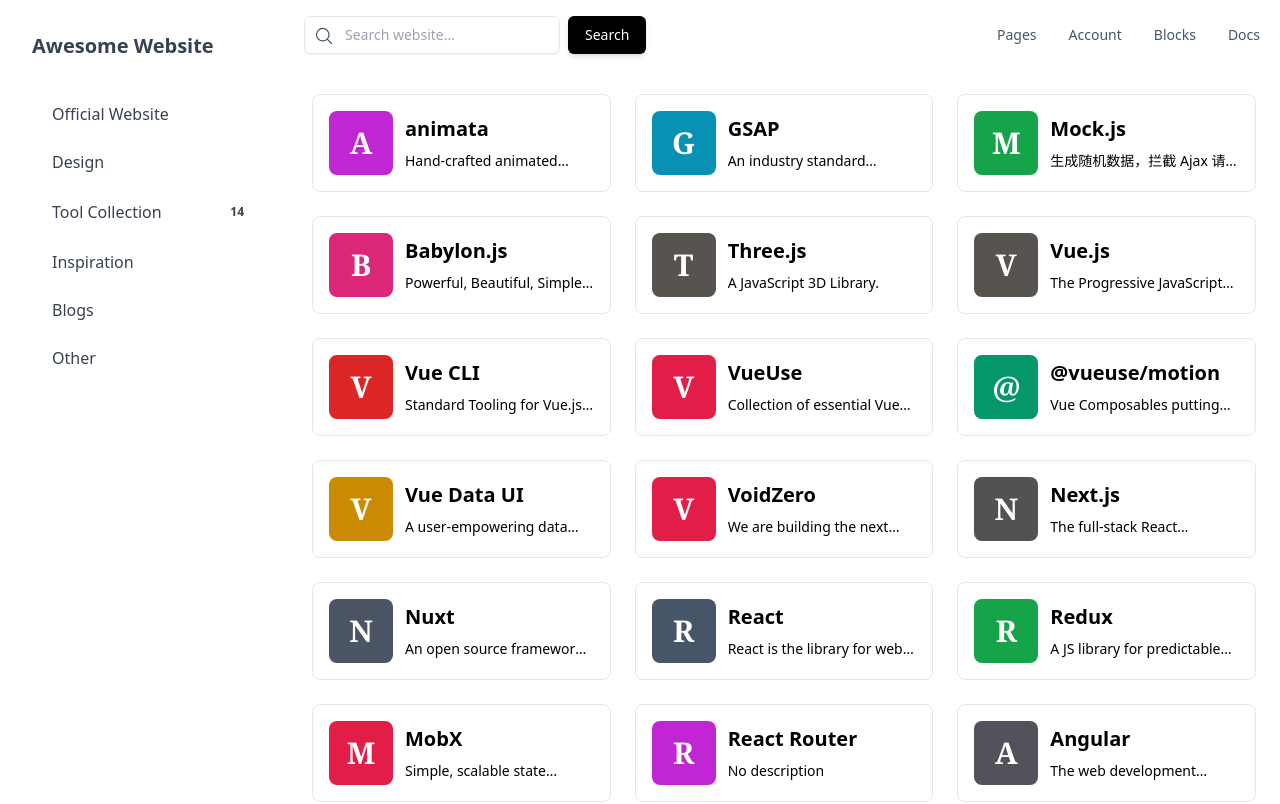
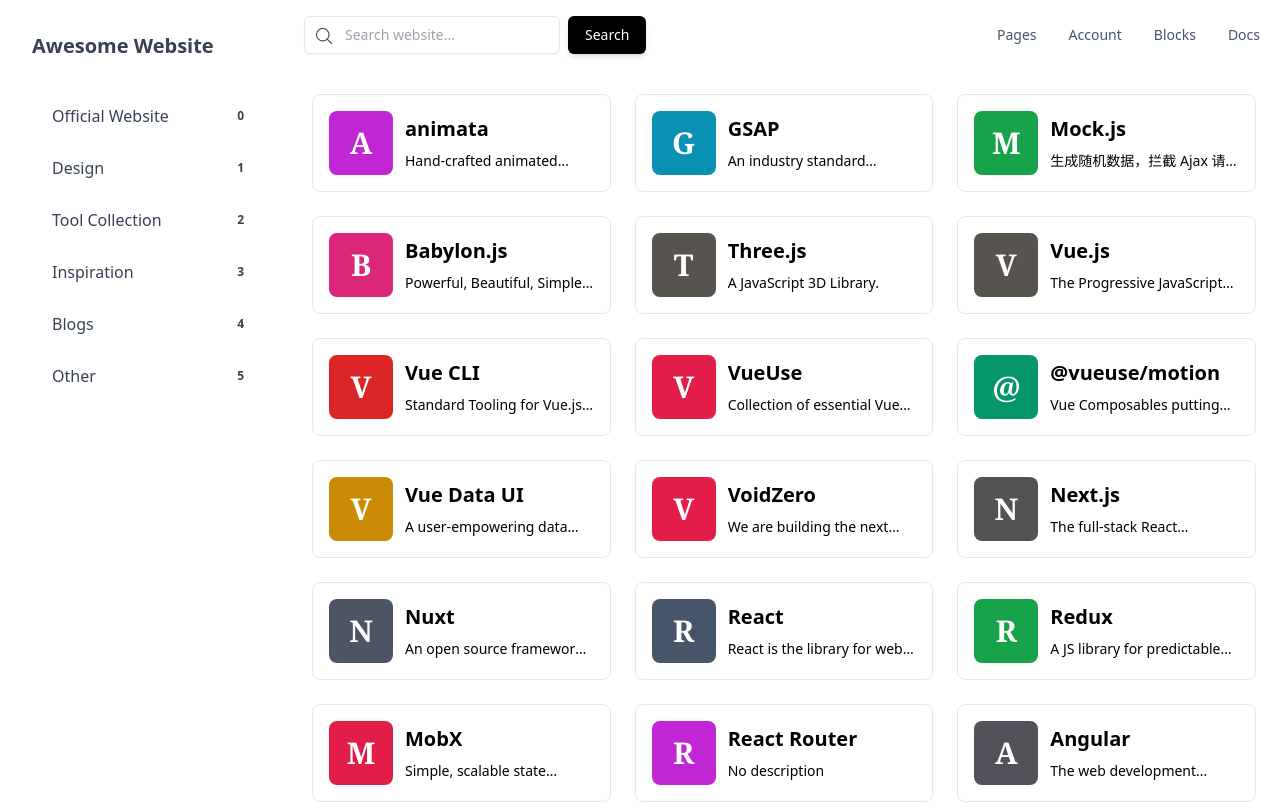
Before and after one commit to cccoding365/awesome-website, a Next.js app: page / in a window 1280 px wide. Shown: the top 804 px of the page. Built offline with nearby package versions, Linux system fonts and the light colour scheme.

Commit message:
Use the setCategories

```diff
--- a/app/page.jsx
+++ b/app/page.jsx
@@ -6,7 +6,7 @@
     return (
         <div className="flex">
             <AwSidebar></AwSidebar>
-            <div>
+            <div className="flex flex-col w-full">
                 <AwNavbar></AwNavbar>
                 <AwMainContainer></AwMainContainer>
             </div>
--- a/components/AwNavbar.jsx
+++ b/components/AwNavbar.jsx
@@ -20,7 +20,7 @@
 export default function AwNavbar() {
     return (
         <nav className="sticky top-0 block w-full p-4 bg-white">
-            <div className="flex flex-wrap items-center justify-between">
+            <div className="flex w-full flex-wrap items-center justify-between">
                 <div className="items-center hidden gap-x-2 lg:flex">
                     <div className="relative">
                         <IconSearch></IconSearch>
--- a/components/AwSidebar.jsx
+++ b/components/AwSidebar.jsx
@@ -1,4 +1,19 @@
+"use client"
+import { useEffect, useState } from "react"
+
 export default function AwSidebar() {
+    const [categories, setCategories] = useState([])
+    useEffect(() => {
+        setCategories([
+            "Official Website",
+            "Design",
+            "Tool Collection",
+            "Inspiration",
+            "Blogs",
+            "Other"
+        ])
+    }, [])
+
     return (
         <div className="sticky top-0 hidden md:flex w-full h-screen max-w-[18rem] flex-col bg-white bg-clip-border p-4 text-gray-700">
             <div className="p-4 mb-2">
@@ -6,54 +21,23 @@
                     Awesome Website
                 </h5>
             </div>
+
             <nav className="flex min-w-[240px] flex-col gap-1 p-2 font-sans text-base font-normal text-blue-gray-700">
+                {categories.map((category, index) => (
                     <div
+                        key={index}
                         role="button"
                         className="flex items-center w-full p-3 leading-tight transition-all rounded-lg outline-none text-start hover:bg-blue-gray-50 hover:bg-opacity-80 hover:text-blue-gray-900 focus:bg-blue-gray-50 focus:bg-opacity-80 focus:text-blue-gray-900 active:bg-blue-gray-50 active:bg-opacity-80 active:text-blue-gray-900"
                     >
                         <div className="grid mr-4 place-items-center"></div>
-                    Official Website
-                </div>
-                <div
-                    role="button"
-                    className="flex items-center w-full p-3 leading-tight transition-all rounded-lg outline-none text-start hover:bg-blue-gray-50 hover:bg-opacity-80 hover:text-blue-gray-900 focus:bg-blue-gray-50 focus:bg-opacity-80 focus:text-blue-gray-900 active:bg-blue-gray-50 active:bg-opacity-80 active:text-blue-gray-900"
-                >
-                    <div className="grid mr-4 place-items-center"></div>
-                    Design
-                </div>
-                <div
-                    role="button"
-                    className="flex items-center w-full p-3 leading-tight transition-all rounded-lg outline-none text-start hover:bg-blue-gray-50 hover:bg-opacity-80 hover:text-blue-gray-900 focus:bg-blue-gray-50 focus:bg-opacity-80 focus:text-blue-gray-900 active:bg-blue-gray-50 active:bg-opacity-80 active:text-blue-gray-900"
-                >
-                    <div className="grid mr-4 place-items-center"></div>
-                    Tool Collection
+                        {category}
                         <div className="grid ml-auto place-items-center justify-self-end">
                             <div className="relative grid items-center px-2 py-1 font-sans text-xs font-bold uppercase rounded-full select-none whitespace-nowrap bg-blue-gray-500/20 text-blue-gray-900">
-                            <span className="">14</span>
+                                <span className="">{index}</span>
                             </div>
                         </div>
                     </div>
-                <div
-                    role="button"
-                    className="flex items-center w-full p-3 leading-tight transition-all rounded-lg outline-none text-start hover:bg-blue-gray-50 hover:bg-opacity-80 hover:text-blue-gray-900 focus:bg-blue-gray-50 focus:bg-opacity-80 focus:text-blue-gray-900 active:bg-blue-gray-50 active:bg-opacity-80 active:text-blue-gray-900"
-                >
-                    <div className="grid mr-4 place-items-center"></div>
-                    Inspiration
-                </div>
-                <div
-                    role="button"
-                    className="flex items-center w-full p-3 leading-tight transition-all rounded-lg outline-none text-start hover:bg-blue-gray-50 hover:bg-opacity-80 hover:text-blue-gray-900 focus:bg-blue-gray-50 focus:bg-opacity-80 focus:text-blue-gray-900 active:bg-blue-gray-50 active:bg-opacity-80 active:text-blue-gray-900"
-                >
-                    <div className="grid mr-4 place-items-center"></div>
-                    Blogs
-                </div>
-                <div
-                    role="button"
-                    className="flex items-center w-full p-3 leading-tight transition-all rounded-lg outline-none text-start hover:bg-blue-gray-50 hover:bg-opacity-80 hover:text-blue-gray-900 focus:bg-blue-gray-50 focus:bg-opacity-80 focus:text-blue-gray-900 active:bg-blue-gray-50 active:bg-opacity-80 active:text-blue-gray-900"
-                >
-                    <div className="grid mr-4 place-items-center"></div>
-                    Other
-                </div>
+                ))}
             </nav>
         </div>
     )
```
Lines whose indentation alone changed are shown as unchanged.
